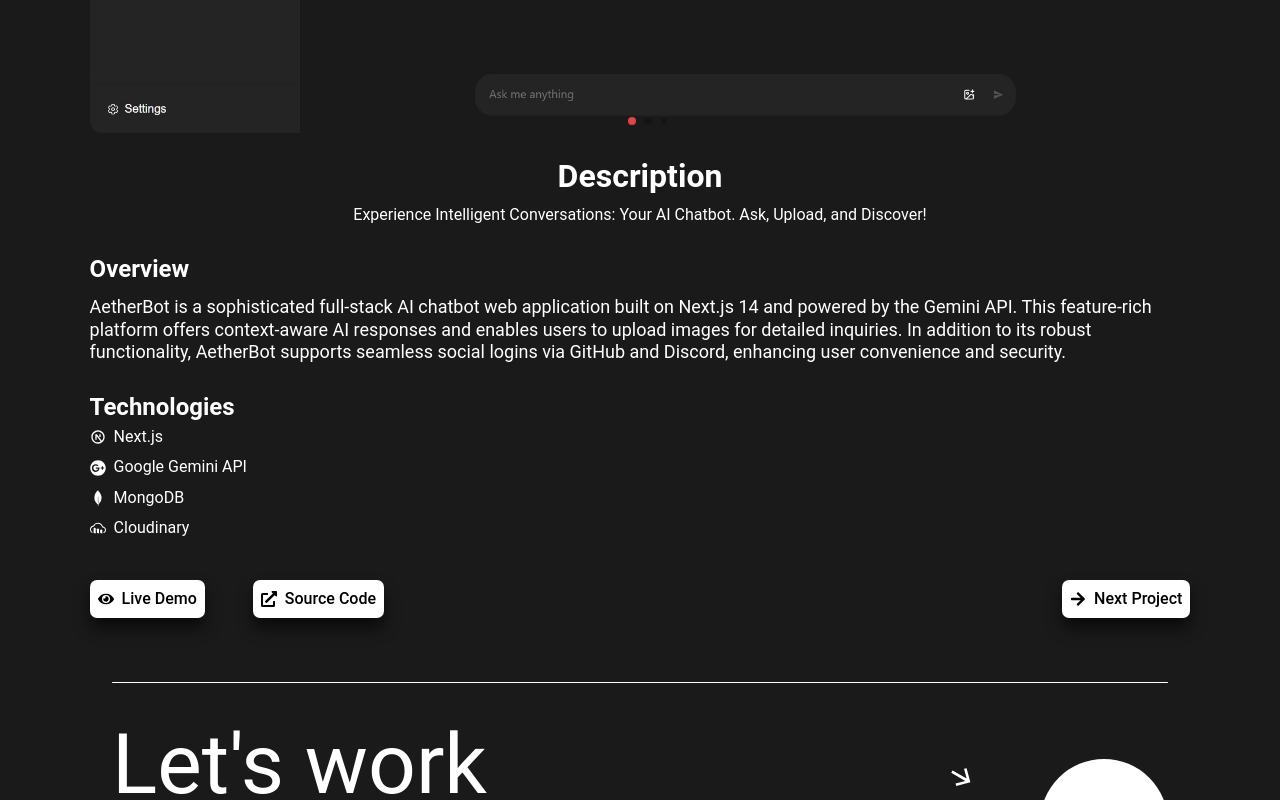
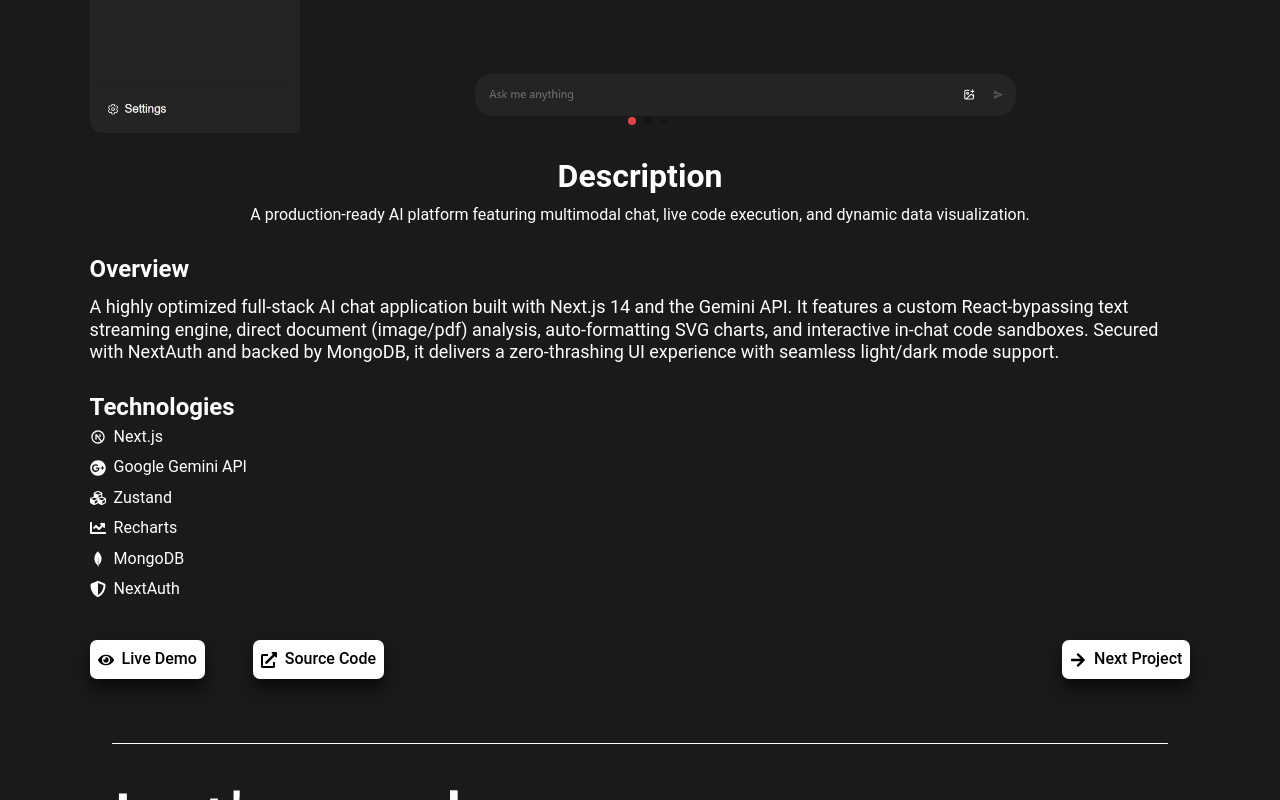
Before and after one commit to krazio-01/Portfolio, a React (Vite) app: page /work/AetherBot in a window 1280 px wide. Shown: the part 646-1446 px from the top of the page. Built offline with nearby package versions, Linux system fonts and the light colour scheme.

Commit message:
update project details

```diff
--- a/src/pages/Work/details/ProjectDetails.jsx
+++ b/src/pages/Work/details/ProjectDetails.jsx
@@ -14,6 +14,9 @@ import {
     FaEye,
     FaArrowRight,
     FaGooglePlus,
+    FaChartLine,
+    FaShieldAlt,
+    FaCubes,
 } from 'react-icons/fa';
 import { SiMongodb, SiPug, SiExpress, SiSocketdotio, SiCloudinary, SiRedis, SiWebrtc } from 'react-icons/si';
 import { FiFramer } from 'react-icons/fi';
@@ -29,6 +32,9 @@ const iconMap = {
     'Next.js': RiNextjsLine,
     'Google Gemini API': FaGooglePlus,
     'Node.js': FaNodeJs,
+    Zustand: FaCubes,
+    Recharts: FaChartLine,
+    NextAuth: FaShieldAlt,
     React: FaReact,
     Stripe: FaStripe,
     JavaScript: FaJs,
@@ -40,7 +46,7 @@ const iconMap = {
     'Socket.io': SiSocketdotio,
     Cloudinary: SiCloudinary,
     Redis: SiRedis,
-    WebRTC: SiWebrtc
+    WebRTC: SiWebrtc,
 };
 
 const generateAnimationProps = (inView) => ({
@@ -49,7 +55,7 @@ const generateAnimationProps = (inView) => ({
     transition: { duration: 0.7 },
 });
 
-const ProjectDetails = ({ }) => {
+const ProjectDetails = () => {
     const { projectName } = useParams();
     const project = useMemo(() => projects.find((proj) => proj.title === projectName), [projectName]);
     const currentIndex = projects.findIndex((proj) => proj.title === projectName);
--- a/src/pages/Work/work-items.js
+++ b/src/pages/Work/work-items.js
@@ -17,13 +17,14 @@ export const projects = [
     },
     {
         title: 'AetherBot',
-        tagline: 'Experience Intelligent Conversations: Your AI Chatbot. Ask, Upload, and Discover!',
+        tagline:
+            'A production-ready AI platform featuring multimodal chat, live code execution, and dynamic data visualization.',
         description:
-            'AetherBot is a sophisticated full-stack AI chatbot web application built on Next.js 14 and powered by the Gemini API. This feature-rich platform offers context-aware AI responses and enables users to upload images for detailed inquiries. In addition to its robust functionality, AetherBot supports seamless social logins via GitHub and Discord, enhancing user convenience and security.',
+            'A highly optimized full-stack AI chat application built with Next.js 14 and the Gemini API. It features a custom React-bypassing text streaming engine, direct document (image/pdf) analysis, auto-formatting SVG charts, and interactive in-chat code sandboxes. Secured with NextAuth and backed by MongoDB, it delivers a zero-thrashing UI experience with seamless light/dark mode support.',
         src: Work2,
-        technologies: ['Next.js', 'Google Gemini API', 'MongoDB', 'Cloudinary'],
+        technologies: ['Next.js', 'Google Gemini API', 'Zustand', 'Recharts', 'MongoDB', 'NextAuth'],
         viewLink: 'https://aether-bot.vercel.app/',
-        codeLink: 'https://github.com/krazio-01/AetherBot.git',
+        codeLink: 'https://github.com/krazio-01/AetherBot',
     },
     {
         title: 'Envision',
```
